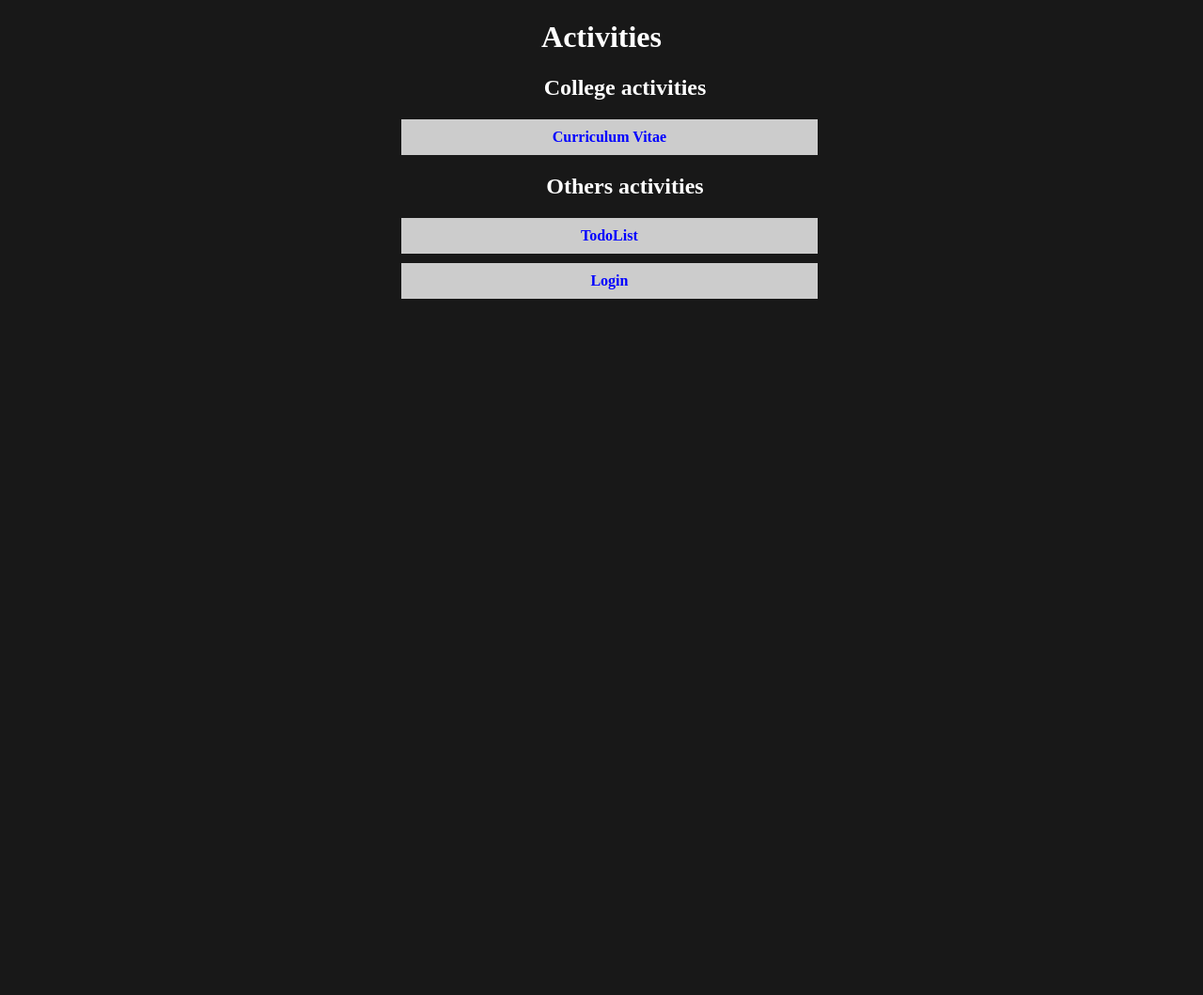
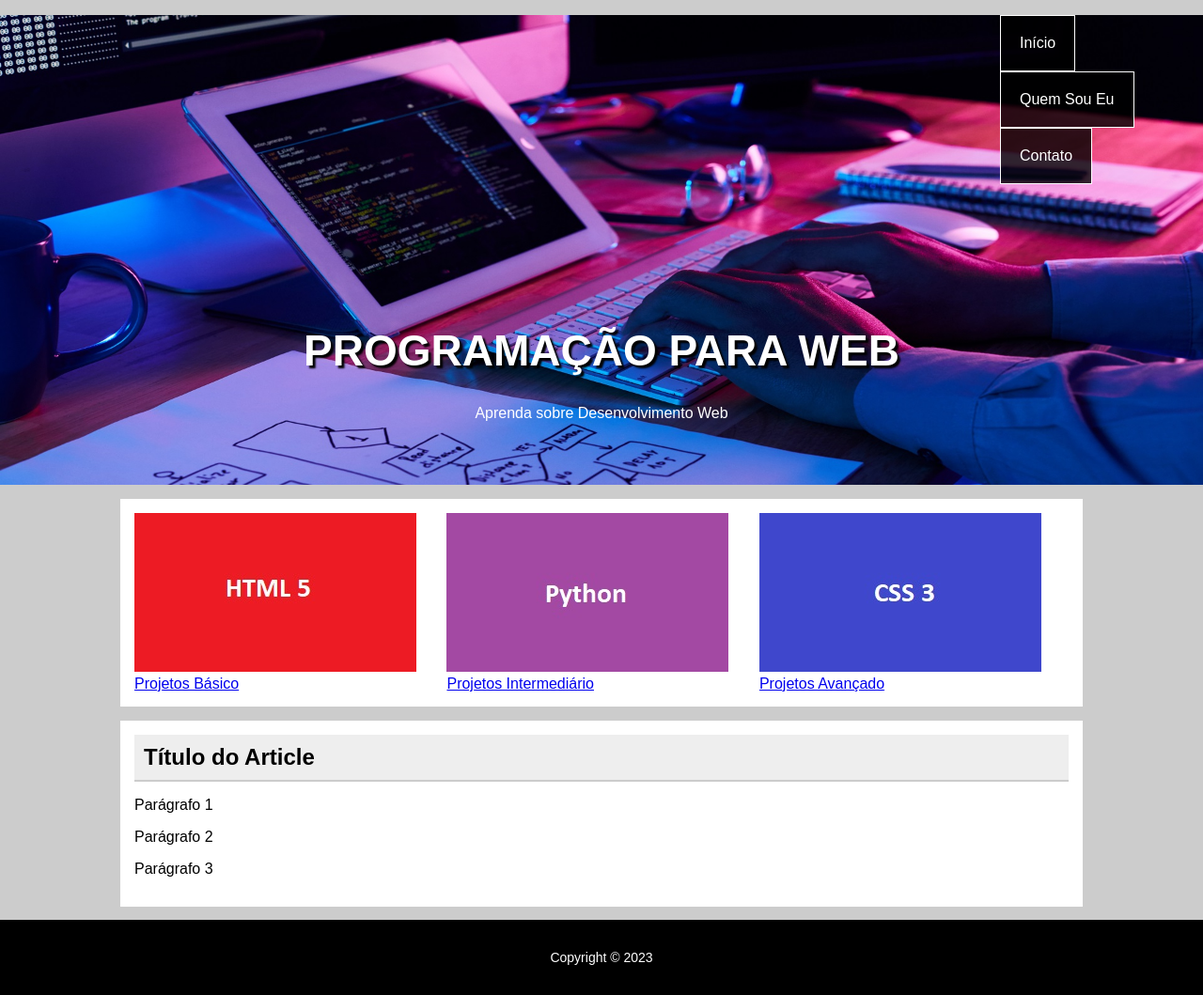
Before and after one commit to JPMoreiraAquino/html-css-js, a plain HTML site: page index.html in a window 1280 px wide. Shown: the whole page at 94% size. Before the commit the page ends 800 px from the top, so only its background shows below. Drawn offline with Linux system fonts and the light colour scheme.

Commit message:
feat: add new version

```diff
--- a/index.html
+++ b/index.html
@@ -1,25 +1,70 @@
-<!DOCTYPE html>
-<html>
-  <head>
-    <meta charset="UTF-8">
-    <title>Atividades Aleatórias</title>
-    <link rel="stylesheet" href="./src/css/home/style.css">
-  </head>
-  <body>
-    <h1>Activities</h1>
-    <h2>College activities </h2>
-    <ul id="activity-list">
-      <li><a href="src/pages/curriculumvitae.html"><b>Curriculum Vitae</b></a></li>
-    </ul>
 
-    <h2>Others activities</h2>
+<!doctype html>
+<!--Meu comentário-->
+<html lang="pt-br">
+    <head>
+        <title>Página de Exemplo - Estrutura Básica</title>
+        <meta charset="utf-8">
+        <meta name="author" content="Daniel Sales">
+        <meta name="description" content="Curso de Sistemas de Informação da UniCatólica">
+        <meta name="keywords" content="Tecnologia, html, css, javascrip">
 
-    <ul id="activity-list">
-      <li><a href="src/pages/todoList.html"><b>TodoList</b></a></li>
-      <li><a href="src/pages/login.html"><b>Login</b></a></li>
+        <link rel="stylesheet" href="src/css/home/style.css">
 
-    </ul>
+    </head>
 
-    <script src="./src/js/home/script.js"></script>
-  </body>
+    <body>
+        <div id="principal">
+            <header class="bannerprincipal">
+                <nav>
+                    <ul>
+                        <li><a href="index.html">Início</a></li>
+                        <li><a href="https://github.com/jpmoreiradev/JPMoreiradev" target="_blank">Quem Sou Eu</a></li>
+                        <li><a href="#">Contato</a></li>
+                    </ul>
+                </nav>
+                <div class="nomes-centrais-banner">
+                   <h1>Programação para Web</h1>
+                    <p>Aprenda sobre Desenvolvimento Web</p>
+                </div>
+            </header>
+
+            <main>
+                <section class="section-principal">
+                    <div class="card">
+                        <img src="src/images/home/html5.jpg"  alt="">
+                        <br>
+                        <a href="src/pages/curriculumvitae.html">Projetos Básico</a>
+
+                    </div>
+
+                    <div class="card">
+                        <img src="src/images/home/python.jpg" alt="">
+                        <br>
+                        <a href="src/pages/todoList.html">Projetos Intermediário</a>
+                    </div>
+
+                    <div class="card">
+                        <img src="src/images/home/css3.jpg" alt="">
+                        <br>
+                        <a href="src/pages/login.html">Projetos Avançado</a>
+                    </div>
+                </section>
+
+                <section class="section-principal">
+                    <article>
+                        <header class="bcg-header"><h2>Título do Article</h2></header>
+                        <p>Parágrafo 1</p>
+                        <p>Parágrafo 2</p>
+                        <p>Parágrafo 3</p>
+                    </article>
+                </section>
+            </main>
+
+            <footer class="rodape">
+                <p>Copyright &copy; 2023</p>
+            </footer>
+        </div>
+    </body>
+
 </html>
--- a/src/css/home/style.css
+++ b/src/css/home/style.css
@@ -1,75 +1,82 @@
-:root {
-  --main-color: #181818;
-  --link-color: #666666;
-  --text1: #999999;
-  --highlight-text: #333333;
-  --input-text: #555555;
-  --white-color: #FFFFFF;
-  --points-list: #CCCCCC;
-  --line-input: #D9D9D9;
-}
-
-
-body {
-  background-color: var(--main-color)
-}
-
-
-a {
-  color: blue; /* Cor padrão dos links */
-  text-decoration: none; /* Remove sublinhado dos links */
-}
-
-
-h1 {
-  text-align: center;
-  color: var(--white-color);
-}
-
-form {
-  display: flex;
-  flex-direction: column;
-  align-items: center;
-  margin: 50px 0;
-}
-
-label {
-  font-weight: bold;
-  margin-bottom: 10px;
-}
-
-input[type="text"] {
-  padding: 10px;
-  font-size: 16px;
-  width: 300px;
-  margin-bottom: 20px;
-}
-
-button[type="submit"] {
-  padding: 10px 20px;
-  font-size: 16px;
-  background-color: lightblue;
-  border: none;
-  color: white;
-  cursor: pointer;
-}
-
-h2 {
-  text-align: center;
-  margin-left: 50px;
-  color: var(--white-color);
+body{
+  font-family: arial, sans-serif;
+  background: #ccc;
+  margin: 0;
 }
 
 ul {
-  margin-left: 30%;
-  margin-left: 30%;
+  margin-left: 80%;
 }
 
 li {
-  list-style-type: none;
+  display: inline-block;
+  list-style: none;
+  padding: 20px;
+  background: rgba(0,0,0,0.8);
+
+  vertical-align: top;
+  border: 1px solid white;
+}
+
+.bannerprincipal nav a {
+  color: white;
+  text-decoration: none;
+  font-size: medium;
+}
+
+.bannerprincipal{
+  background-image: url(../../images/home/bcg1.jpg);
+  height: 500px;
+  background-position: right center;
+  background-size: cover;
+}
+
+.nomes-centrais-banner{
   text-align: center;
-  margin: 10px 0;
+  color: white;
+  margin-top: 150px;
+}
+
+.nomes-centrais-banner h1{
+  text-transform: uppercase;
+  font-size: 46px;
+  text-shadow: 3px 3px 2px black;
+}
+
+main{
+  width: 80%;
+  margin: auto;
+}
+
+.section-principal{
+  background-color: white;
+  padding: 15px;
+  margin-top: 15px;
+}
+
+.bcg-header{
+  border-bottom: solid 2px #ccc;
   padding: 10px;
-  background-color: var(--points-list);
-  width: 50%;
+  background: #eee;
 }
+
+.bcg-header h2{
+  margin: 0;
+}
+
+.rodape{
+  height: 80px;
+  color: white;
+  font-size: 14px;
+  text-align: center;
+  text-shadow: 2px 2px 2px black;
+  background: black;
+  line-height: 80px;
+}
+
+.card {
+  display: inline-block;
+  width: 33%;
+  font-size: 16px;
+  vertical-align: top;
+}
```
Also changed, not shown: src/pages/programacao.html (added, +35 -0 lines), src/css/prg/programacao.css (added), src/images/home/bcg1.jpg (added), src/images/home/css3.jpg (added), src/images/home/curriculo.png (added), src/images/home/html5.jpg (added), src/images/home/python.jpg (added).
